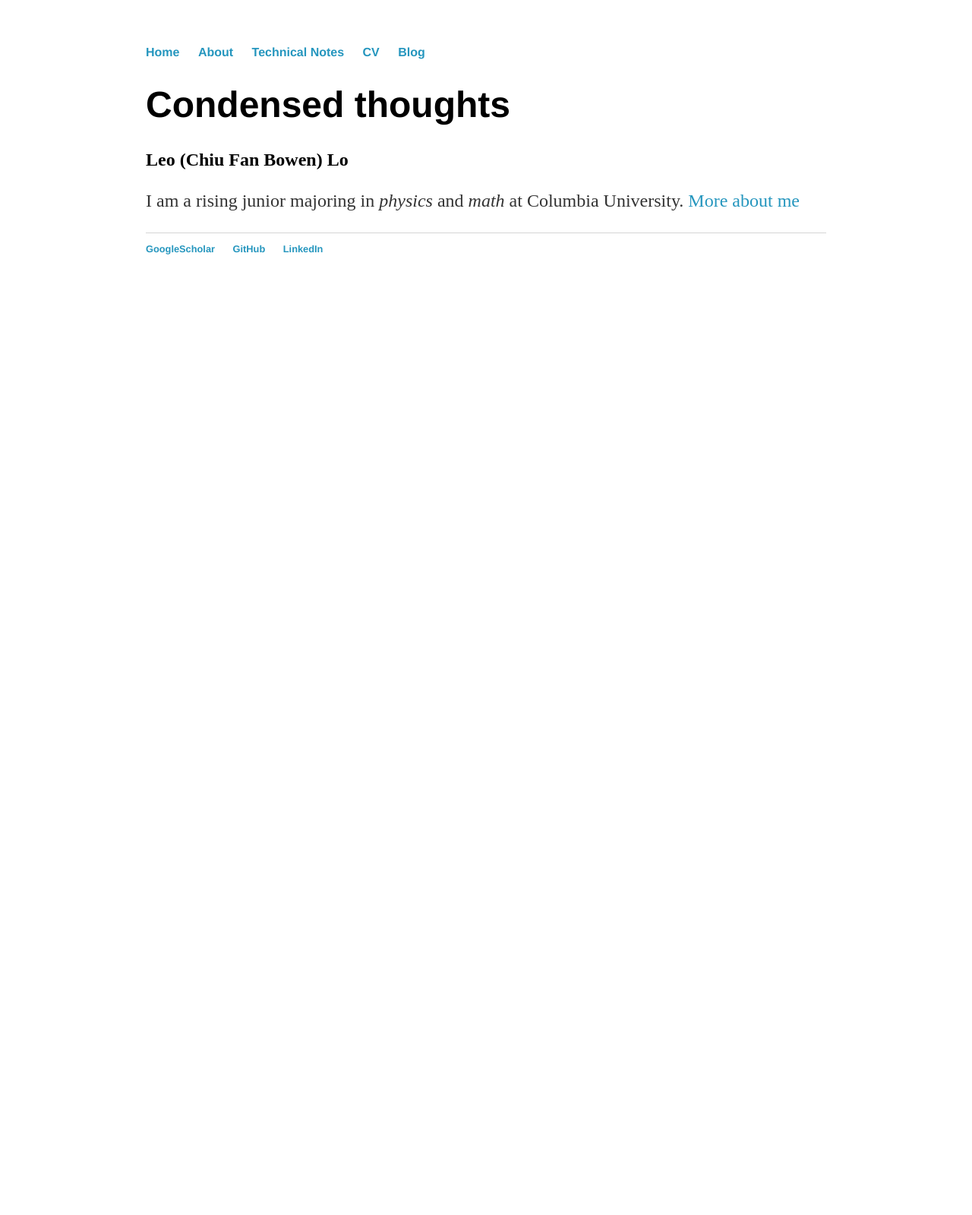
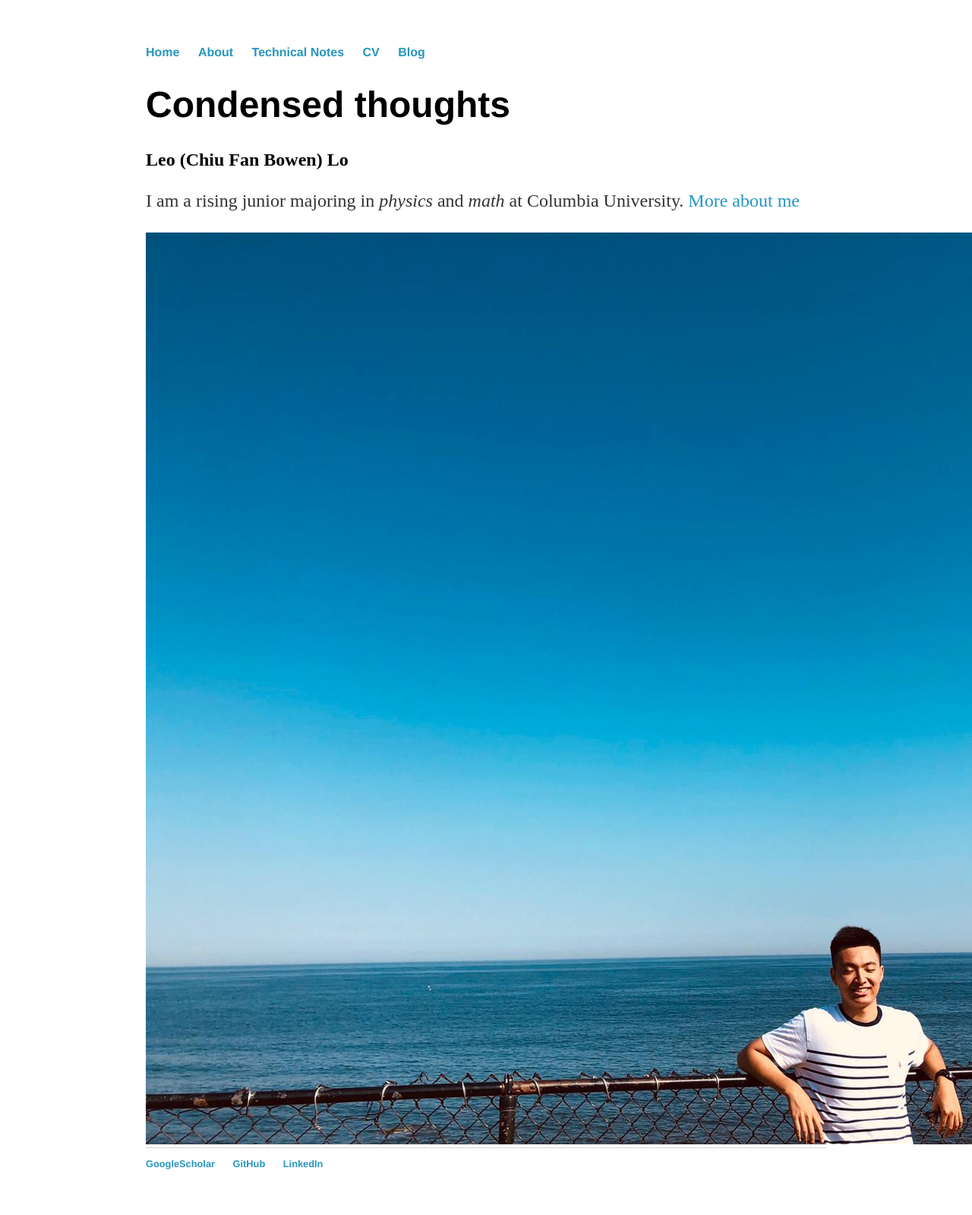
Before and after one commit to Leo-Lo/Leo-Lo.github.io, a Jekyll site: the page built from index.html, in a window 1280 px wide. Shown: the whole page at 76% size. Built offline with Jekyll 4.4.1, drawn with Linux system fonts in a browser that asks for light colours; before the commit the page ends 900 px from its top, so only the background shows below that.

Commit message:
Update index.html

```diff
--- a/index.html
+++ b/index.html
@@ -6,4 +6,5 @@ title: Leo Lo's condensed thoughts
 	<h1> Condensed thoughts </h1>
 	<h2> Leo (Chiu Fan Bowen) Lo </h2>
 	<p> I am a rising junior majoring in <em> physics </em> and <em> math </em> at Columbia University. <a href="/about">More about me</a></p>
+	<img src="/assets/images/git profile.jpg" alt="">
 </div><!-- /.blurb -->
```
